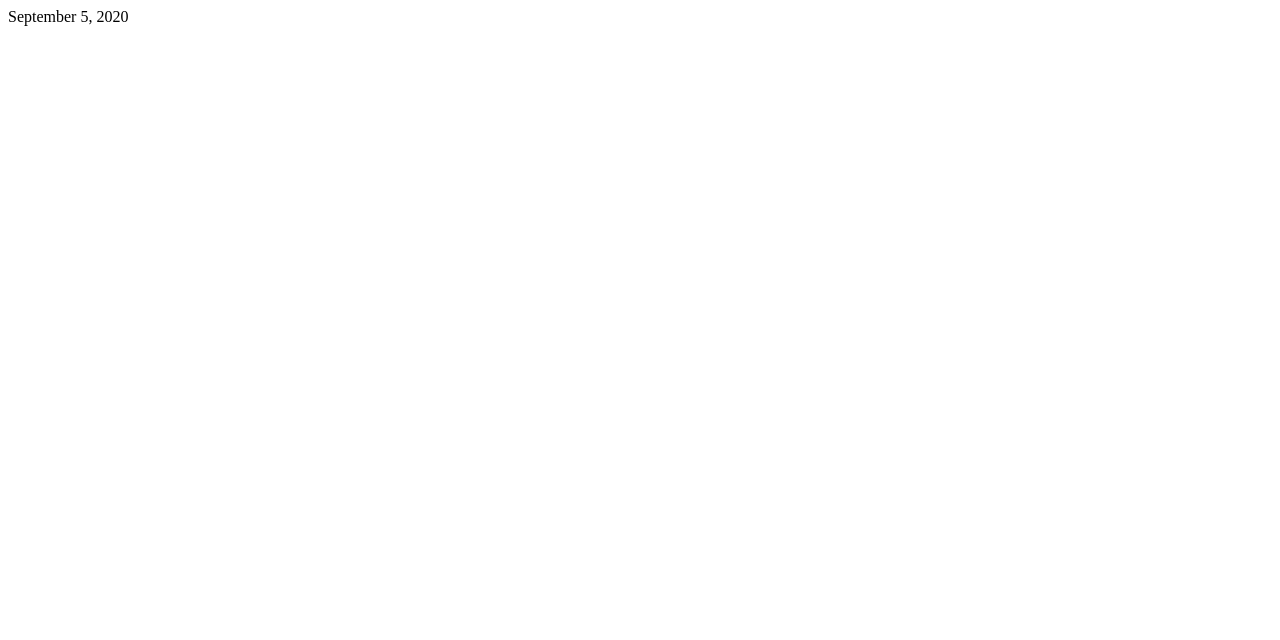
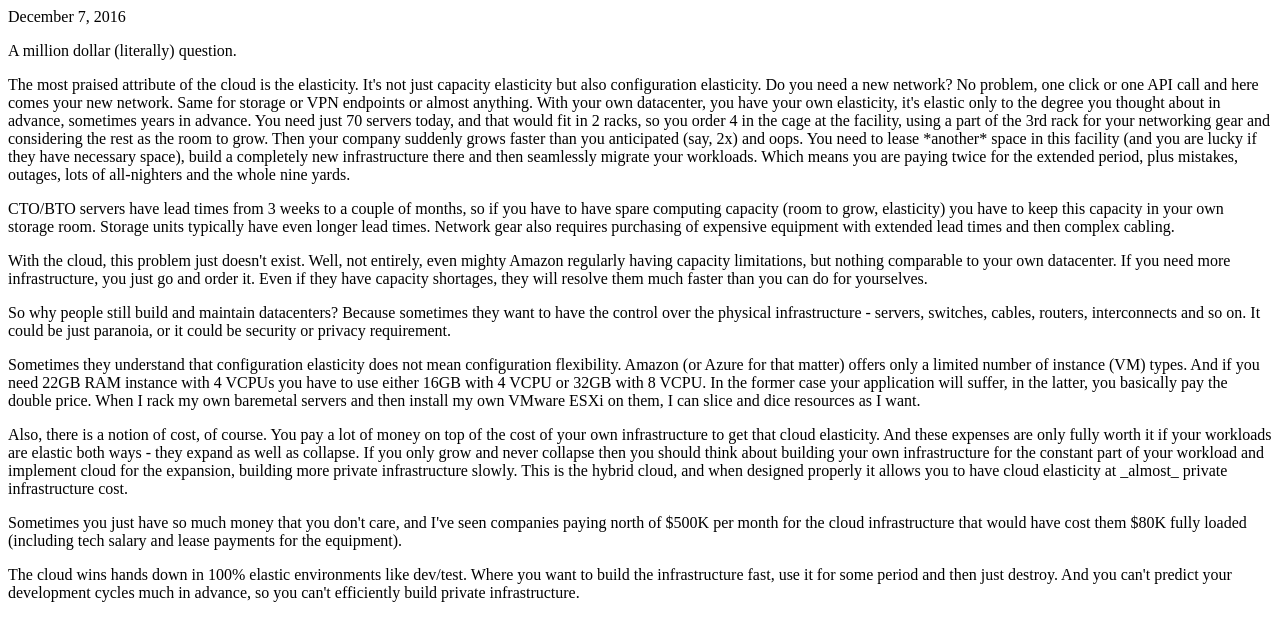
Before and after one commit to BMac422/BMac422.github.io, a plain HTML site: page index.html in a window 1280 px wide. Drawn offline with Linux system fonts and the light colour scheme.

Commit message:
fourth commit

```diff
--- a/index.html
+++ b/index.html
@@ -1,6 +1,23 @@
 <html>
-    <head></head>
+<head><title>When Do I choose cloud and when datacenter?</title></head>
 <body>
-    <div class=”entry-meta”><a class=”entry-date published”>September 5, 2020</a></div>
+	<div class="entry-meta"><a class="entry-date published">December 7, 2016</a></div>
+
+<p>A million dollar (literally) question.
+
+<p>The most praised attribute of the cloud is the elasticity. It's not just capacity elasticity but also configuration elasticity. Do you need a new network? No problem, one click or one API call and here comes your new network. Same for storage or VPN endpoints or almost anything. With your own datacenter, you have your own elasticity, it's elastic only to the degree you thought about in advance, sometimes years in advance. You need just 70 servers today, and that would fit in 2 racks, so you order 4 in the cage at the facility, using a part of the 3rd rack for your networking gear and considering the rest as the room to grow. Then your company suddenly grows faster than you anticipated (say, 2x) and oops. You need to lease *another* space in this facility (and you are lucky if they have necessary space), build a completely new infrastructure there and then seamlessly migrate your workloads. Which means you are paying twice for the extended period, plus mistakes, outages, lots of all-nighters and the whole nine yards.
+
+<p>CTO/BTO servers have lead times from 3 weeks to a couple of months, so if you have to have spare computing capacity (room to grow, elasticity) you have to keep this capacity in your own storage room. Storage units typically have even longer lead times. Network gear also requires purchasing of expensive equipment with extended lead times and then complex cabling.
+
+<p>With the cloud, this problem just doesn't exist. Well, not entirely, even mighty Amazon regularly having capacity limitations, but nothing comparable to your own datacenter. If you need more infrastructure, you just go and order it. Even if they have capacity shortages, they will resolve them much faster than you can do for yourselves.
+
+<p>So why people still build and maintain datacenters? Because sometimes they want to have the control over the physical infrastructure - servers, switches, cables, routers, interconnects and so on. It could be just paranoia, or it could be security or privacy requirement.
+<p>Sometimes they understand that configuration elasticity does not mean configuration flexibility. Amazon (or Azure for that matter) offers only a limited number of instance (VM) types. And if you need 22GB RAM instance with 4 VCPUs you have to use either 16GB with 4 VCPU or 32GB with 8 VCPU. In the former case your application will suffer, in the latter, you basically pay the double price. When I rack my own baremetal servers and then install my own VMware ESXi on them, I can slice and dice resources as I want.
+
+<p>Also, there is a notion of cost, of course. You pay a lot of money on top of the cost of your own infrastructure to get that cloud elasticity. And these expenses are only fully worth it if your workloads are elastic both ways - they expand as well as collapse. If you only grow and never collapse then you should think about building your own infrastructure for the constant part of your workload and implement cloud for the expansion, building more private infrastructure slowly. This is the hybrid cloud, and when designed properly it allows you to have cloud elasticity at _almost_ private infrastructure cost.
+
+<p>Sometimes you just have so much money that you don't care, and I've seen companies paying north of $500K per month for the cloud infrastructure that would have cost them $80K fully loaded (including tech salary and lease payments for the equipment).
+
+<p>The cloud wins hands down in 100% elastic environments like dev/test. Where you want to build the infrastructure fast, use it for some period and then just destroy. And you can't predict your development cycles much in advance, so you can't efficiently build private infrastructure.
 </body>
 </html>
```
